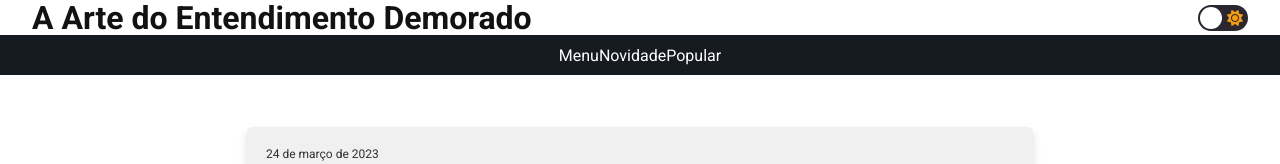
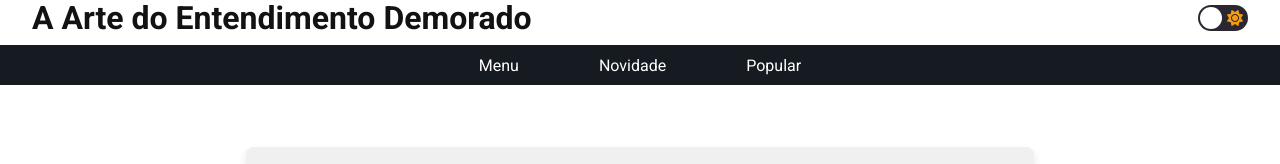
Before and after one commit to Danielalveslira/Blog, a plain HTML site: page index.html in a window 1280 px wide. Shown: the top 164 px of the page. Drawn offline with Linux system fonts and the light colour scheme; a web font is replaced by a local one.

Commit message:
fixed bug in header on `css/style.css` file

```diff
--- a/css/style.css
+++ b/css/style.css
@@ -54,6 +54,7 @@ body.dark .label {
 
 /* CABEÇALHO (HEADER) */
 header {
+  margin: 10px auto;
   display: flex;
   justify-content: center;
   width: 100vw;
@@ -82,6 +83,7 @@ header {
   background: var(--dark-mode-word);
 }
 .header-ul a {
+  padding: 10px 40px;
   display: flex;
   justify-content: center;
   align-items: center;
```
